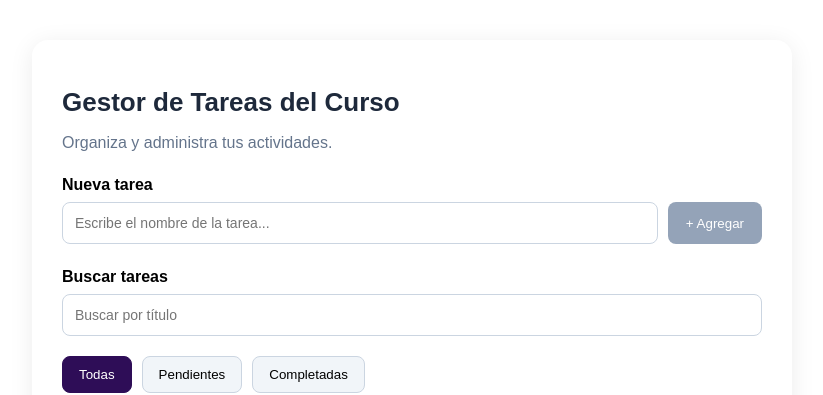
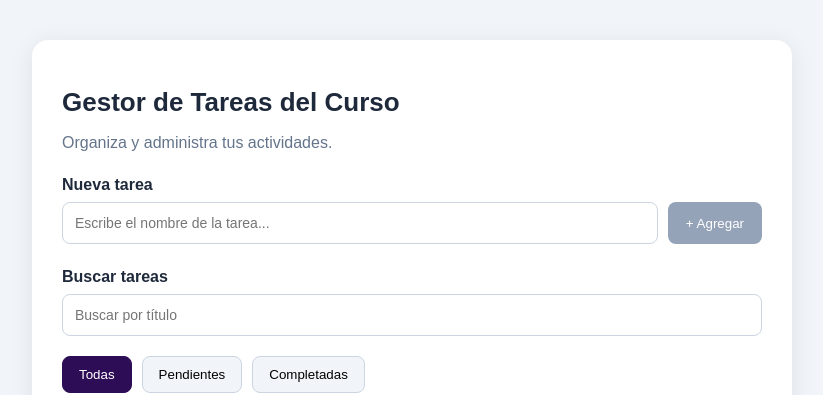
Before and after one commit to MHFERNANDO/gestor-tareas-angular, an Angular app: page / in a window 1280 px wide. Shown: the top 395 px of the page, without its empty margins (228-1051 px from the left). Built offline with nearby package versions, Linux system fonts and the light colour scheme; no server answers.

Commit message:
style: configura estilos globales de la aplicacion

```diff
--- a/src/styles.css
+++ b/src/styles.css
@@ -1 +1,33 @@
-/* You can add global styles to this file, and also import other style files */
+:root{
+    --color-fondo: #f1f5f9;
+    --color-texto: #1e293b;
+    --color-enfoque: #2e0d57;
+
+    font-family: Arial, Helvetica, sans-serif;
+}
+
+*,
+*::before,
+*::after{
+    box-sizing: border-box;
+}
+
+/* estilos generales de la pagina */
+body{
+    margin:0;
+    min-height: 100vh;
+    background-color: var(--color-fondo);
+    color:var(--color-texto);
+}
+
+/*contenedor principal de Angular*/
+app-root{
+    display:block;
+    min-height: 100vh;
+}
+
+/* indicador de foco para navegación con teclado */
+:where(button, a, input, select, textarea):focus-visible {
+  outline: 2px solid var(--color-enfoque);
+  outline-offset: 2px;
+}
```
